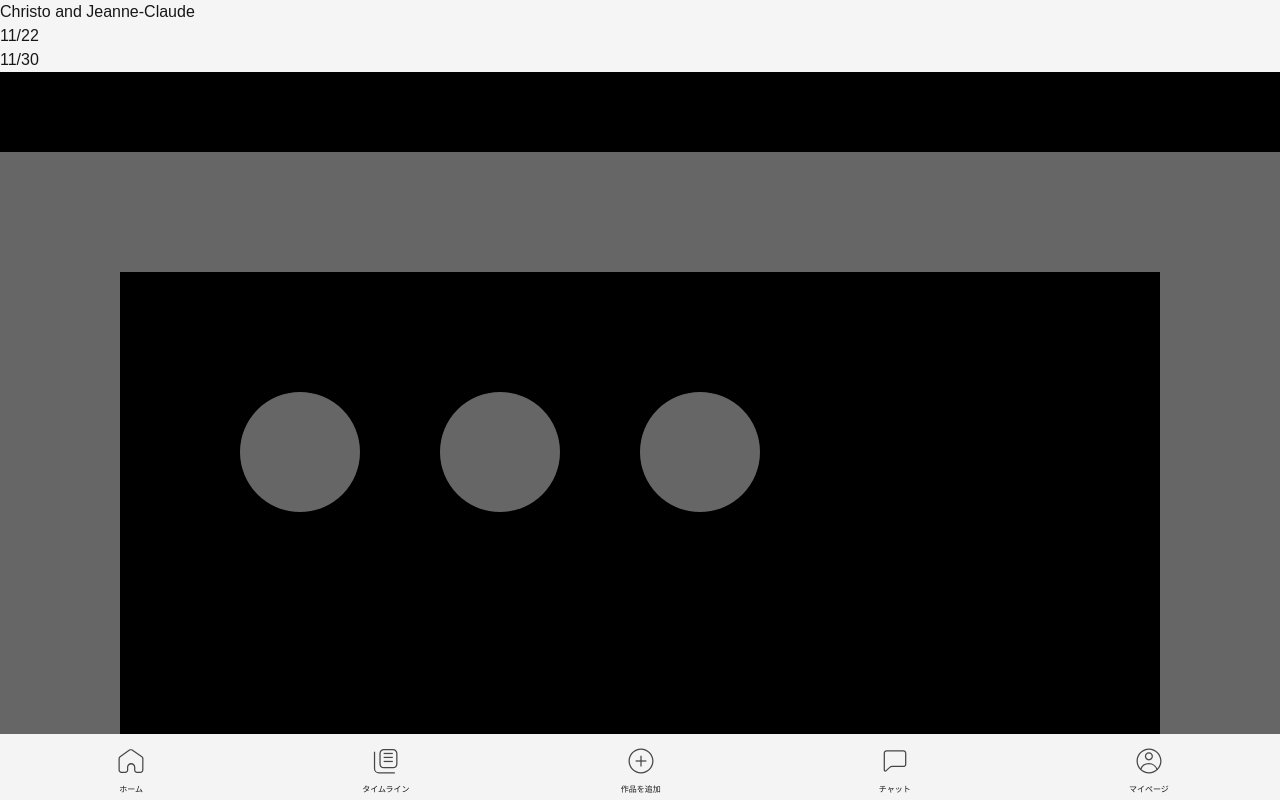
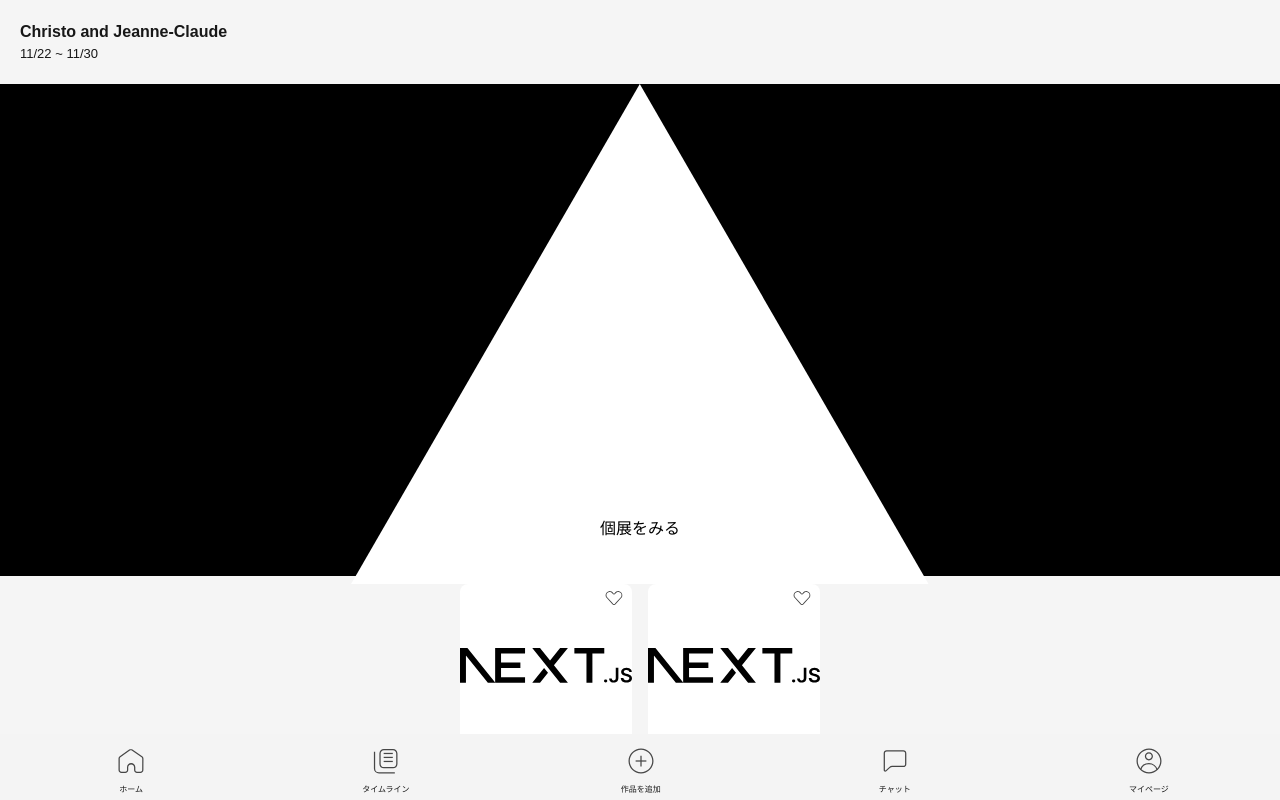
Before and after one commit to u-kai/koten, a Next.js app: page /poster in a window 1280 px wide. Shown: the top 800 px of the page. Built offline with nearby package versions, Linux system fonts and the light colour scheme.

Commit message:
adjust poster page

```diff
--- a/app/poster/bar.tsx
+++ b/app/poster/bar.tsx
@@ -1,13 +1,22 @@
+import { FONT_COLOR, FONT_FAMILY } from "../configs";
+
 export default function Bar(props: {
   name: string;
   start: string;
   end: string;
 }) {
   return (
-    <div>
-      <div>{props.name}</div>
-      <div>{props.start}</div>
-      <div>{props.end}</div>
+    <div className="relative m-5">
+      <div
+        className={`[font-family:'${FONT_FAMILY}'] text-[${FONT_COLOR}]' font-bold`}
+      >
+        {props.name}
+      </div>
+      <div
+        className={`[font-family:'${FONT_FAMILY}'] text-[${FONT_COLOR}]' text-[13px]`}
+      >
+        {props.start} ~ {props.end}
+      </div>
     </div>
   );
 }
--- /dev/null
+++ b/app/poster/koten-images.tsx
@@ -0,0 +1,14 @@
+import KotenImage from "../components/home/koten-image";
+
+interface ImageProps {
+  src: string;
+}
+export default function KotenImages(props: { images: ImageProps[] }) {
+  return (
+    <div className="grid gap-4 grid-cols-2">
+      {props.images.map((image, i) => (
+        <KotenImage key={image.src + i} src={image.src} />
+      ))}
+    </div>
+  );
+}
--- a/app/poster/koten-image.tsx
+++ b/app/poster/koten-poster.tsx
@@ -1,7 +1,7 @@
 import { toImagePath } from "../common";
 import Image from "next/image";
 
-export default function KotenImage(props: { src: string; height: string }) {
+export default function KotenPoster(props: { src: string; height: string }) {
   return (
     <div className="bg-black w-full" style={{ height: props.height }}>
       <Image src={toImagePath(props.src)} alt="image" width={-1} height={-1} />
--- a/app/poster/page.tsx
+++ b/app/poster/page.tsx
@@ -1,17 +1,31 @@
+import { toImagePath } from "../common";
 import NavigationBar from "../components/navigation-bar";
 import Bar from "./bar";
 import KotenDetailButton from "./botton";
-import KotenImage from "./koten-image";
+import KotenImages from "./koten-images";
+import KotenPoster from "./koten-poster";
 
 export default function Poster() {
   return (
-    <div>
+    <div className="h-full">
       <Bar name="Christo and Jeanne-Claude" start="11/22" end="11/30" />
-      <div className="h-full overflow-hidden relative flex justify-center">
-        <KotenImage src="window.svg" height="100%" />
+      <div className="h-[500px] overflow-y-scroll relative flex justify-center pb-2">
+        <KotenPoster src="vercel.svg" height="100%" />
         <div className="absolute bottom-10">
           <KotenDetailButton />
         </div>
+      </div>
+      <div className="flex justify-center">
+        <KotenImages
+          images={[
+            { src: toImagePath("next.svg") },
+            { src: toImagePath("next.svg") },
+            { src: toImagePath("next.svg") },
+            { src: toImagePath("next.svg") },
+            { src: toImagePath("next.svg") },
+            { src: toImagePath("next.svg") },
+          ]}
+        />
       </div>
       <div className="fixed bottom-0 w-full">
         <NavigationBar />
```
